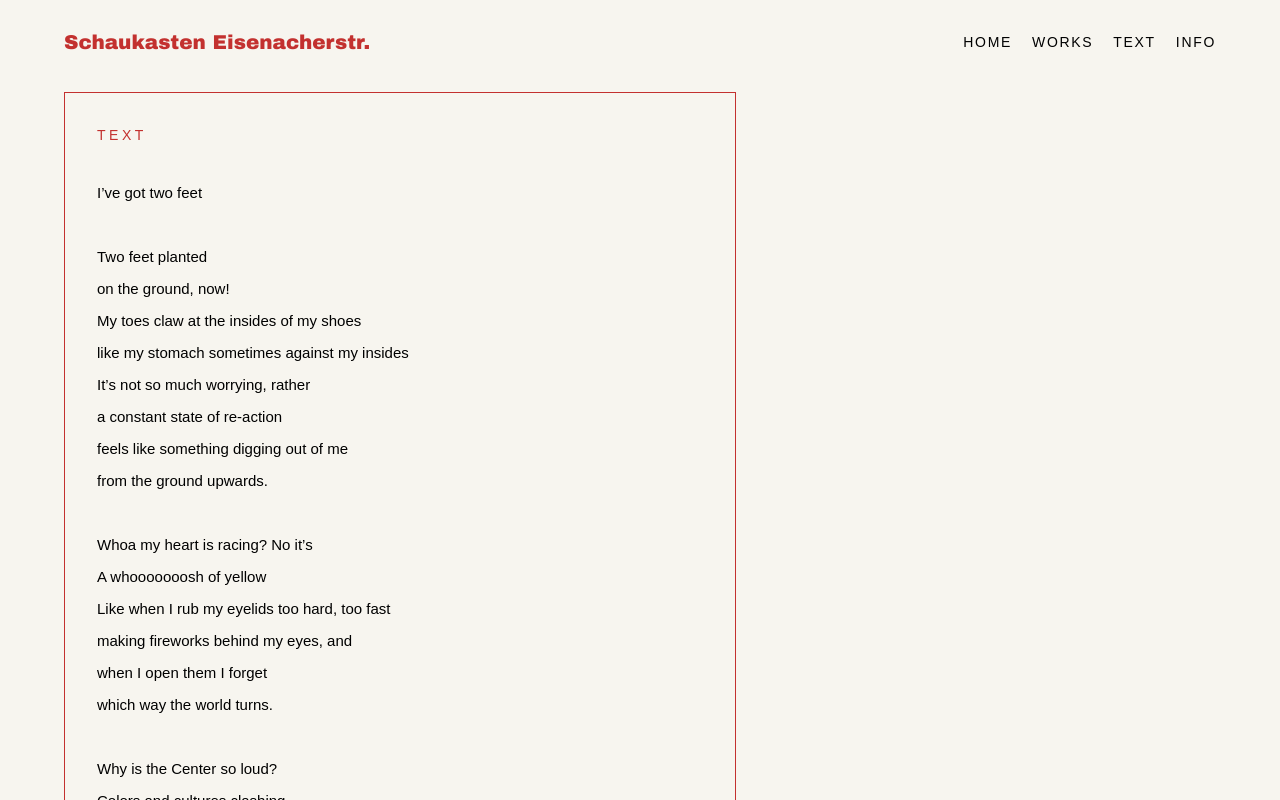
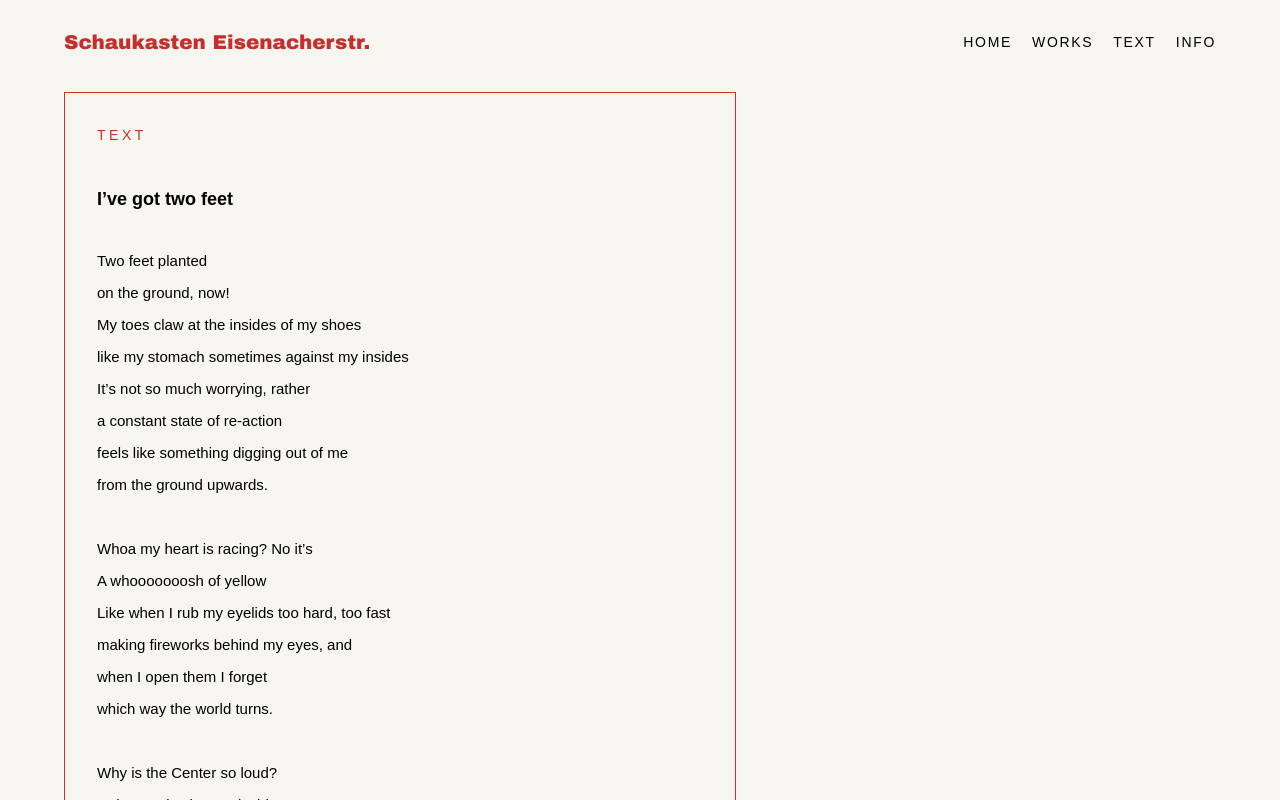
Before and after one commit to jr0blank/schaukasten-eisenacher, a Next.js app: page /text in a window 1280 px wide. Shown: the top 800 px of the page. Built offline with nearby package versions, Linux system fonts and the light colour scheme.

Commit message:
Add Text page with poem

```diff
--- a/app/text/page.tsx
+++ b/app/text/page.tsx
@@ -25,14 +25,16 @@ export default function TextPage() {
       </header>
 
       <section className="max-w-2xl border border-[#c3312f] p-6 md:p-8">
-        <h2 className="mb-8 text-sm uppercase tracking-[0.25em] text-[#c3312f]">
+        <h2 className="mb-10 text-sm uppercase tracking-[0.25em] text-[#c3312f]">
           Text
         </h2>
 
-        <div className="space-y-6 text-[15px] leading-8 whitespace-pre-line">
-{`I’ve got two feet
+        <h3 className="mb-8 text-lg font-semibold">
+          I’ve got two feet
+        </h3>
 
-Two feet planted
+        <div className="whitespace-pre-line text-[15px] leading-8">
+          {`Two feet planted
 on the ground, now!
 My toes claw at the insides of my shoes
 like my stomach sometimes against my insides
@@ -67,16 +69,15 @@ and definitely not you.
 I cast my gaze upwards
 find a way out of the fight
 It’s not that I'm a hater but I’m not
-loving all the colors and words grabbing at me
-away from the ground upwards, but
+loving all the colors and words grabbing at me away from the ground upwards, but
 I’ve got my two feet planted and I’m not giving up my space
 for anyone.`}
-  </div>
+        </div>
 
-  <p className="mt-10 italic text-neutral-600">
-    — Jaime Heather Schwarz
-  </p>
-</section>
+        <p className="mt-10 italic text-neutral-600">
+          — Jaime Heather Schwarz
+        </p>
+      </section>
     </main>
   );
 }
```
